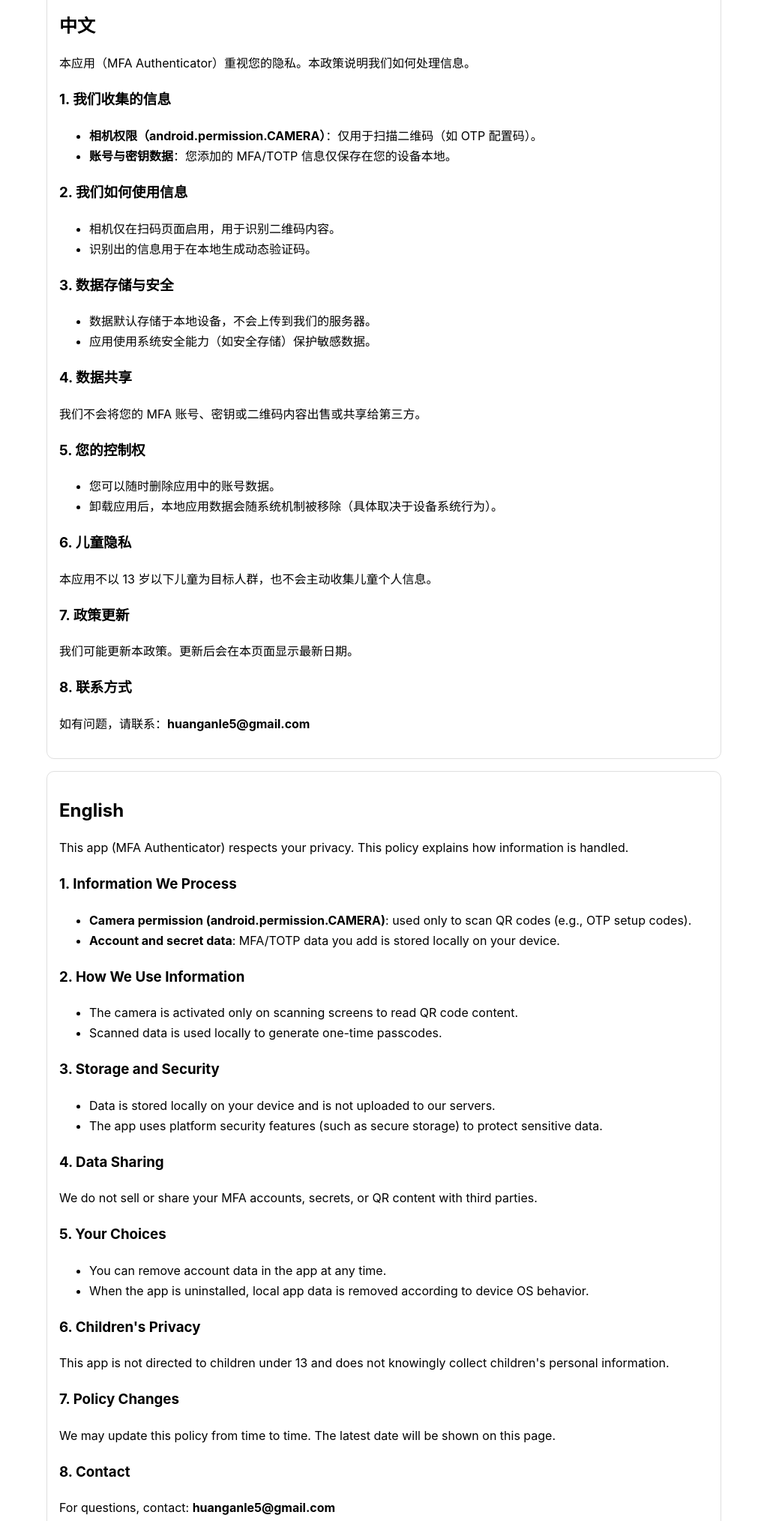
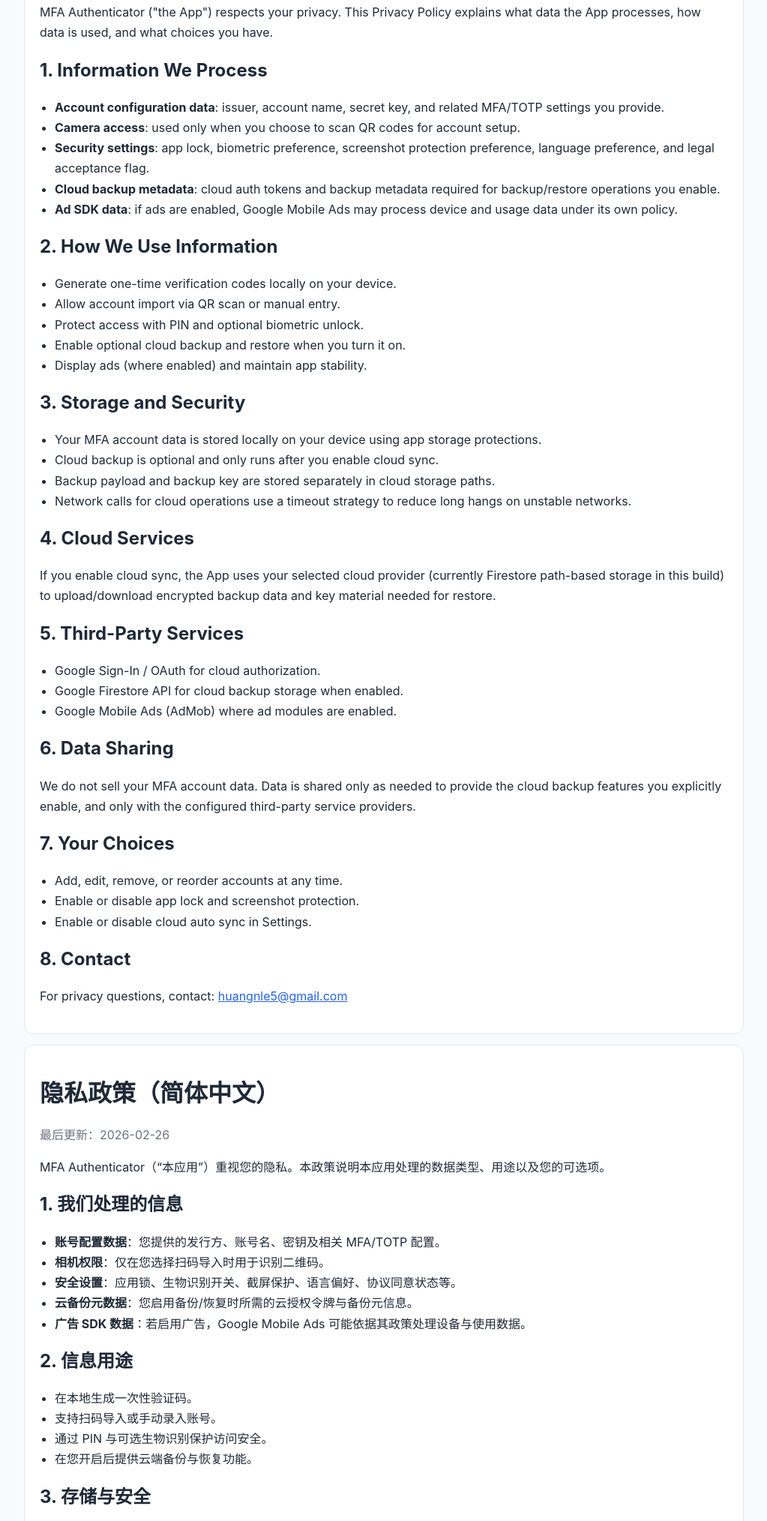
Before and after one commit to huangqiansan/mfa-privacy-policy, a plain HTML site: page mfa-privacy-policy.html in a window 1280 px wide. Shown: the part 171-2199 px from the top of the page at 75% size, without its empty margins (128-1151 px from the left). Drawn offline with Linux system fonts and the light colour scheme.

Commit message:
Update mfa-privacy-policy.html

```diff
--- a/mfa-privacy-policy.html
+++ b/mfa-privacy-policy.html
@@ -1,104 +1,185 @@
 <!doctype html>
-<html lang="zh-CN">
+<html lang="en">
 <head>
   <meta charset="UTF-8" />
   <meta name="viewport" content="width=device-width, initial-scale=1.0" />
-  <title>MFA Authenticator 隐私权政策 / Privacy Policy</title>
+  <meta name="description" content="MFA Authenticator Privacy Policy" />
+  <title>MFA Authenticator Privacy Policy</title>
   <style>
-    :root { color-scheme: light dark; }
-    body { font-family: -apple-system, BlinkMacSystemFont, "Segoe UI", Roboto, "PingFang SC", "Microsoft YaHei", sans-serif; line-height: 1.7; margin: 0; }
-    .wrap { max-width: 900px; margin: 0 auto; padding: 24px; }
-    h1, h2 { line-height: 1.35; }
-    .muted { opacity: .8; }
-    .block { border: 1px solid #8884; border-radius: 10px; padding: 16px; margin: 16px 0; }
-    code { font-family: ui-monospace, SFMono-Regular, Menlo, Consolas, monospace; }
+    body {
+      margin: 0;
+      font-family: -apple-system, BlinkMacSystemFont, "Segoe UI", Roboto, Arial, sans-serif;
+      line-height: 1.7;
+      color: #1f2937;
+      background: #f8fafc;
+    }
+    .wrap {
+      max-width: 960px;
+      margin: 0 auto;
+      padding: 24px;
+    }
+    .card {
+      background: #fff;
+      border: 1px solid #e5e7eb;
+      border-radius: 12px;
+      padding: 20px;
+      margin-bottom: 14px;
+    }
+    h1, h2, h3 { line-height: 1.35; }
+    .muted { color: #6b7280; }
+    ul { padding-left: 20px; }
+    a { color: #2563eb; }
   </style>
 </head>
 <body>
   <main class="wrap">
-    <h1>MFA Authenticator 隐私权政策 / Privacy Policy</h1>
-    <p class="muted">最后更新 / Last updated: 2026-02-19</p>
+    <div class="card">
+      <h1>Privacy Policy</h1>
+      <p class="muted">Last updated: 2026-02-26</p>
 
-    <div class="block">
-      <h2>中文</h2>
-      <p>本应用（MFA Authenticator）重视您的隐私。本政策说明我们如何处理信息。</p>
+      <p>
+        MFA Authenticator ("the App") respects your privacy. This Privacy Policy explains what data the App processes,
+        how data is used, and what choices you have.
+      </p>
 
-      <h3>1. 我们收集的信息</h3>
+      <h2>1. Information We Process</h2>
       <ul>
-        <li><strong>相机权限（android.permission.CAMERA）</strong>：仅用于扫描二维码（如 OTP 配置码）。</li>
-        <li><strong>账号与密钥数据</strong>：您添加的 MFA/TOTP 信息仅保存在您的设备本地。</li>
+        <li><strong>Account configuration data</strong>: issuer, account name, secret key, and related MFA/TOTP settings you provide.</li>
+        <li><strong>Camera access</strong>: used only when you choose to scan QR codes for account setup.</li>
+        <li><strong>Security settings</strong>: app lock, biometric preference, screenshot protection preference, language preference, and legal acceptance flag.</li>
+        <li><strong>Cloud backup metadata</strong>: cloud auth tokens and backup metadata required for backup/restore operations you enable.</li>
+        <li><strong>Ad SDK data</strong>: if ads are enabled, Google Mobile Ads may process device and usage data under its own policy.</li>
       </ul>
 
-      <h3>2. 我们如何使用信息</h3>
+      <h2>2. How We Use Information</h2>
       <ul>
-        <li>相机仅在扫码页面启用，用于识别二维码内容。</li>
-        <li>识别出的信息用于在本地生成动态验证码。</li>
+        <li>Generate one-time verification codes locally on your device.</li>
+        <li>Allow account import via QR scan or manual entry.</li>
+        <li>Protect access with PIN and optional biometric unlock.</li>
+        <li>Enable optional cloud backup and restore when you turn it on.</li>
+        <li>Display ads (where enabled) and maintain app stability.</li>
       </ul>
 
-      <h3>3. 数据存储与安全</h3>
+      <h2>3. Storage and Security</h2>
       <ul>
-        <li>数据默认存储于本地设备，不会上传到我们的服务器。</li>
-        <li>应用使用系统安全能力（如安全存储）保护敏感数据。</li>
+        <li>Your MFA account data is stored locally on your device using app storage protections.</li>
+        <li>Cloud backup is optional and only runs after you enable cloud sync.</li>
+        <li>Backup payload and backup key are stored separately in cloud storage paths.</li>
+        <li>Network calls for cloud operations use a timeout strategy to reduce long hangs on unstable networks.</li>
       </ul>
 
-      <h3>4. 数据共享</h3>
-      <p>我们不会将您的 MFA 账号、密钥或二维码内容出售或共享给第三方。</p>
+      <h2>4. Cloud Services</h2>
+      <p>
+        If you enable cloud sync, the App uses your selected cloud provider (currently Firestore path-based storage in this build)
+        to upload/download encrypted backup data and key material needed for restore.
+      </p>
 
-      <h3>5. 您的控制权</h3>
+      <h2>5. Third-Party Services</h2>
       <ul>
-        <li>您可以随时删除应用中的账号数据。</li>
-        <li>卸载应用后，本地应用数据会随系统机制被移除（具体取决于设备系统行为）。</li>
+        <li>Google Sign-In / OAuth for cloud authorization.</li>
+        <li>Google Firestore API for cloud backup storage when enabled.</li>
+        <li>Google Mobile Ads (AdMob) where ad modules are enabled.</li>
       </ul>
 
-      <h3>6. 儿童隐私</h3>
-      <p>本应用不以 13 岁以下儿童为目标人群，也不会主动收集儿童个人信息。</p>
+      <h2>6. Data Sharing</h2>
+      <p>
+        We do not sell your MFA account data. Data is shared only as needed to provide the cloud backup features you explicitly enable,
+        and only with the configured third-party service providers.
+      </p>
 
-      <h3>7. 政策更新</h3>
-      <p>我们可能更新本政策。更新后会在本页面显示最新日期。</p>
+      <h2>7. Your Choices</h2>
+      <ul>
+        <li>Add, edit, remove, or reorder accounts at any time.</li>
+        <li>Enable or disable app lock and screenshot protection.</li>
+        <li>Enable or disable cloud auto sync in Settings.</li>
+      </ul>
 
-      <h3>8. 联系方式</h3>
-      <p>如有问题，请联系：<strong>huanganle5@gmail.com</strong> </p>
+      <h2>8. Contact</h2>
+      <p>For privacy questions, contact: <a href="mailto:huangnle5@gmail.com">huangnle5@gmail.com</a></p>
     </div>
 
-    <div class="block">
-      <h2>English</h2>
-      <p>This app (MFA Authenticator) respects your privacy. This policy explains how information is handled.</p>
+    <div class="card">
+      <h1>隐私政策（简体中文）</h1>
+      <p class="muted">最后更新：2026-02-26</p>
 
-      <h3>1. Information We Process</h3>
+      <p>MFA Authenticator（“本应用”）重视您的隐私。本政策说明本应用处理的数据类型、用途以及您的可选项。</p>
+
+      <h2>1. 我们处理的信息</h2>
       <ul>
-        <li><strong>Camera permission (android.permission.CAMERA)</strong>: used only to scan QR codes (e.g., OTP setup codes).</li>
-        <li><strong>Account and secret data</strong>: MFA/TOTP data you add is stored locally on your device.</li>
+        <li><strong>账号配置数据</strong>：您提供的发行方、账号名、密钥及相关 MFA/TOTP 配置。</li>
+        <li><strong>相机权限</strong>：仅在您选择扫码导入时用于识别二维码。</li>
+        <li><strong>安全设置</strong>：应用锁、生物识别开关、截屏保护、语言偏好、协议同意状态等。</li>
+        <li><strong>云备份元数据</strong>：您启用备份/恢复时所需的云授权令牌与备份元信息。</li>
+        <li><strong>广告 SDK 数据</strong>：若启用广告，Google Mobile Ads 可能依据其政策处理设备与使用数据。</li>
       </ul>
 
-      <h3>2. How We Use Information</h3>
+      <h2>2. 信息用途</h2>
       <ul>
-        <li>The camera is activated only on scanning screens to read QR code content.</li>
-        <li>Scanned data is used locally to generate one-time passcodes.</li>
+        <li>在本地生成一次性验证码。</li>
+        <li>支持扫码导入或手动录入账号。</li>
+        <li>通过 PIN 与可选生物识别保护访问安全。</li>
+        <li>在您开启后提供云端备份与恢复功能。</li>
       </ul>
 
-      <h3>3. Storage and Security</h3>
+      <h2>3. 存储与安全</h2>
       <ul>
-        <li>Data is stored locally on your device and is not uploaded to our servers.</li>
-        <li>The app uses platform security features (such as secure storage) to protect sensitive data.</li>
+        <li>MFA 账号数据默认保存在本地设备。</li>
+        <li>云端备份是可选功能，仅在您开启后执行。</li>
+        <li>备份密文与备份密钥分路径存储。</li>
+        <li>云端网络请求采用超时策略，降低弱网下长时间等待。</li>
       </ul>
 
-      <h3>4. Data Sharing</h3>
-      <p>We do not sell or share your MFA accounts, secrets, or QR content with third parties.</p>
-
-      <h3>5. Your Choices</h3>
+      <h2>4. 第三方服务</h2>
       <ul>
-        <li>You can remove account data in the app at any time.</li>
-        <li>When the app is uninstalled, local app data is removed according to device OS behavior.</li>
+        <li>Google Sign-In / OAuth（云端授权）</li>
+        <li>Google Firestore API（云端备份）</li>
+        <li>Google Mobile Ads（广告）</li>
       </ul>
 
-      <h3>6. Children's Privacy</h3>
-      <p>This app is not directed to children under 13 and does not knowingly collect children's personal information.</p>
+      <h2>5. 联系方式</h2>
+      <p>如有隐私问题，请联系：<a href="mailto:huangnle5@gmail.com">huangnle5@gmail.com</a></p>
+    </div>
 
-      <h3>7. Policy Changes</h3>
-      <p>We may update this policy from time to time. The latest date will be shown on this page.</p>
+    <div class="card">
+      <h1>Política de Privacidad (Español)</h1>
+      <p class="muted">Última actualización: 2026-02-26</p>
 
-      <h3>8. Contact</h3>
-      <p>For questions, contact: <strong>huanganle5@gmail.com</strong> </p>
+      <p>MFA Authenticator ("la Aplicación") respeta su privacidad. Esta política explica qué datos procesa la App, cómo se usan y qué opciones tiene usted.</p>
+
+      <h2>1. Información que procesamos</h2>
+      <ul>
+        <li><strong>Datos de configuración de cuentas</strong>: proveedor, nombre de cuenta, clave secreta y configuración MFA/TOTP.</li>
+        <li><strong>Acceso a cámara</strong>: solo cuando usted decide escanear códigos QR para importar cuentas.</li>
+        <li><strong>Ajustes de seguridad</strong>: bloqueo de app, biometría, protección de capturas, idioma y estado de aceptación legal.</li>
+        <li><strong>Metadatos de copia en la nube</strong>: tokens de autorización y metadatos necesarios para respaldo/restauración.</li>
+        <li><strong>Datos de SDK de anuncios</strong>: si hay anuncios habilitados, Google Mobile Ads puede procesar datos del dispositivo según su propia política.</li>
+      </ul>
+
+      <h2>2. Cómo usamos la información</h2>
+      <ul>
+        <li>Generar códigos de verificación de un solo uso localmente en su dispositivo.</li>
+        <li>Permitir importación por QR o entrada manual.</li>
+        <li>Proteger el acceso con PIN y biometría opcional.</li>
+        <li>Ofrecer copia y restauración en la nube cuando usted lo habilita.</li>
+      </ul>
+
+      <h2>3. Almacenamiento y seguridad</h2>
+      <ul>
+        <li>Los datos MFA se almacenan localmente en su dispositivo.</li>
+        <li>La copia en la nube es opcional y solo funciona cuando está activada.</li>
+        <li>La carga útil y la clave de copia se almacenan por separado en rutas de nube.</li>
+        <li>Las solicitudes de red en nube usan estrategia de tiempo de espera para reducir bloqueos en redes inestables.</li>
+      </ul>
+
+      <h2>4. Servicios de terceros</h2>
+      <ul>
+        <li>Google Sign-In / OAuth para autorización en nube.</li>
+        <li>Google Firestore API para almacenamiento de copias.</li>
+        <li>Google Mobile Ads (AdMob), si está habilitado.</li>
+      </ul>
+
+      <h2>5. Contacto</h2>
+      <p>Para consultas de privacidad: <a href="mailto:huangnle5@gmail.com">huangnle5@gmail.com</a></p>
     </div>
   </main>
 </body>
```
